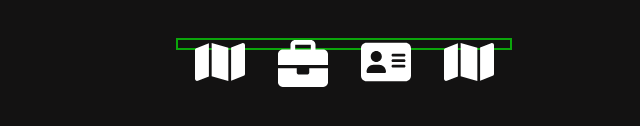
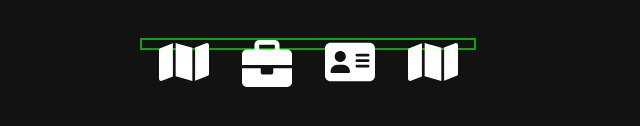
Before and after one commit to ajaykumarshah/mobile-home-page, a plain HTML site: page index.html in a window 1280 px wide. Shown: the part 652-778 px from the top of the page, without its empty margins (332-972 px from the left). Drawn offline with Linux system fonts and the light colour scheme.

Commit message:
Update style.css

```diff
--- a/style.css
+++ b/style.css
@@ -35,17 +35,22 @@ body {
 
 .icon {
     background-position-x: center;
-    margin-top: -150px;
+    /* margin-top: -150px; */
     width: 200px;
     border: 2px solid rgb(11, 165, 11);
     display: flex;
-    justify-content: center;
+    justify-self: center;
     justify-content: space-around;
     height: 20vh;
-    margin-left: 508px;
+    /* margin-left: 508px; */
+    margin-left: auto;
+    margin-right: auto;
     margin-top: -110px;
+
+    margin-bottom: auto;
     height: 1vh;
     width: 332px;
+    flex-wrap: wrap;
 
 }
 
```
